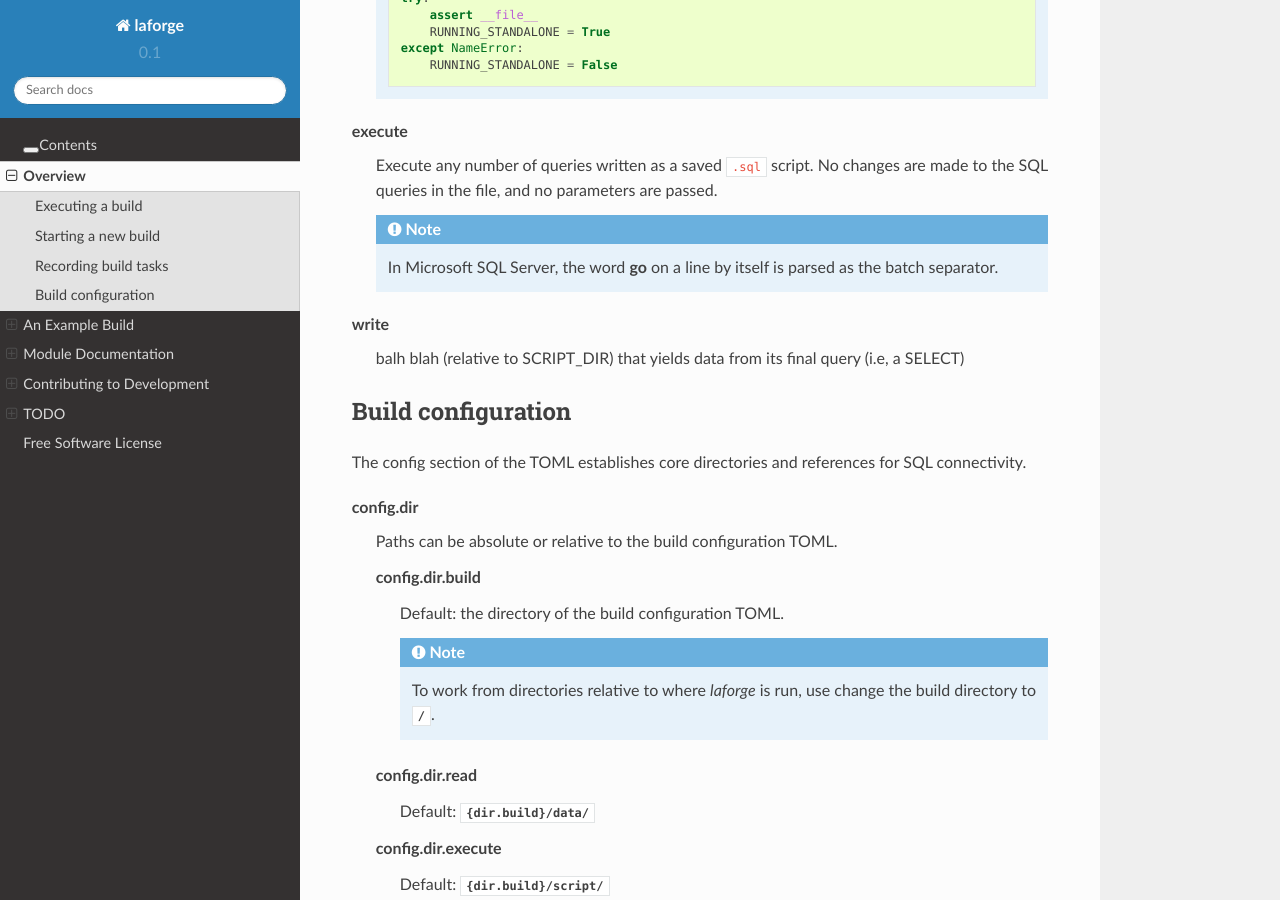
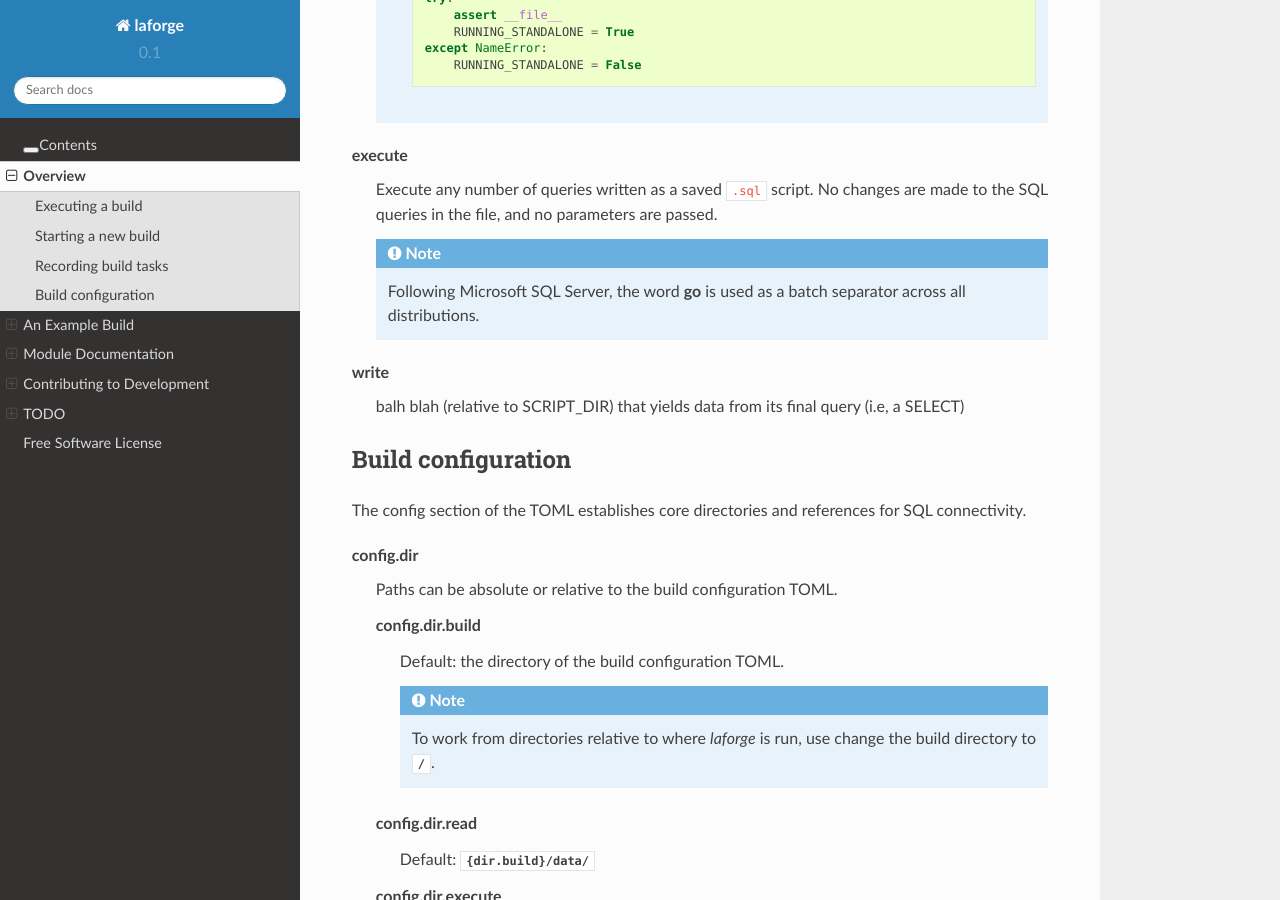
Before and after one commit to vaneseltine/laforge, a Sphinx documentation site: the page built from docs/overview.rst, in a window 1280 px wide and 900 px high, scrolled down 1533 px. Built offline with Sphinx 7.4.7 and the Read the Docs theme 2.0.0, drawn with Linux system fonts in a browser that asks for light colours; some of the changed text lies outside the part shown.

Commit message:
[update] Tiny update to enormous doc backlog

```diff
--- a/docs/overview.rst
+++ b/docs/overview.rst
@@ -5,14 +5,16 @@
 
 *laforge* is a low-key build system designed to interoperate
 Python, SQL, and Stata data work, originally developed internally
-for `IRIS, the Institute for Research on Innovation and Science <https://iris.isr.umich.edu>`_
-at the `University of Michigan's Institute for Social Research <https://isr.umich.edu>`_.
+for `IRIS, the Institute for Research on Innovation and Science
+<https://iris.isr.umich.edu>`_
+at the `University of Michigan's Institute for Social Research
+<https://isr.umich.edu>`_.
 
 Features:
 
 * Interoperable: Read, write, and execute Python, SQL, and Stata scripts/data.
 * Straightforward: Simple build config files designed for a one-click build.
-* No lock-in: Scripts remain independent from *laforge*.
+* No lock-in: Easy to keep scripts remain independent from *laforge*.
 
 .. todo::
 
@@ -51,34 +53,48 @@
     Optional human description for logging output.
 
 **read**
-    Runs a Python script by importing it directly. Nothing within the Python file is altered or adjusted, and no parameters are passed.
+    Runs a Python script by importing it directly.
+    Nothing within the Python file is altered or adjusted,
+    and no parameters are passed.
 
-    .. note:: The import process makes the script more accessible for the build process, but it might be helpful to be able to adjust the script depending on whether it is being directly run or imported. (E.g., import paths may need to be tweaked.) Here is one way to determine its status:
+    .. note::
 
-        .. code-block:: Python
+        The import process makes the script more accessible for the build
+        process, but it might be helpful to be able to adjust the script
+        depending on whether it is being directly run or imported.
+        (E.g., import paths may need to be tweaked.)
+        Here is one way to determine its status:
 
-            try:
-                assert __file__
-                RUNNING_STANDALONE = True
-            except NameError:
-                RUNNING_STANDALONE = False
+            .. code-block:: Python
+
+                try:
+                    assert __file__
+                    RUNNING_STANDALONE = True
+                except NameError:
+                    RUNNING_STANDALONE = False
 
 
 **execute**
     Execute any number of queries written as a saved ``.sql`` script.
-    No changes are made to the SQL queries in the file, and no parameters are passed.
+    No changes are made to the SQL queries in the file,
+    and no parameters are passed.
 
-    .. note:: In Microsoft SQL Server, the word **go** on a line by itself is parsed as
-        the batch separator.
+    .. note::
+
+        Following Microsoft SQL Server, the word **go** is used
+        as a batch separator across all distributions.
+
 
 **write**
-    balh blah (relative to SCRIPT_DIR) that yields data from its final query (i.e, a SELECT)
+    balh blah (relative to SCRIPT_DIR) that yields data from its final query
+    (i.e, a SELECT)
 
 
 Build configuration
 ================================
 
-The config section of the TOML establishes core directories and references for SQL connectivity.
+The config section of the TOML establishes core directories
+and references for SQL connectivity.
 
 **config.dir**
     Paths can be absolute or relative to the build configuration TOML.
```
Also changed, not shown: README.rst (+33 -1 lines).
